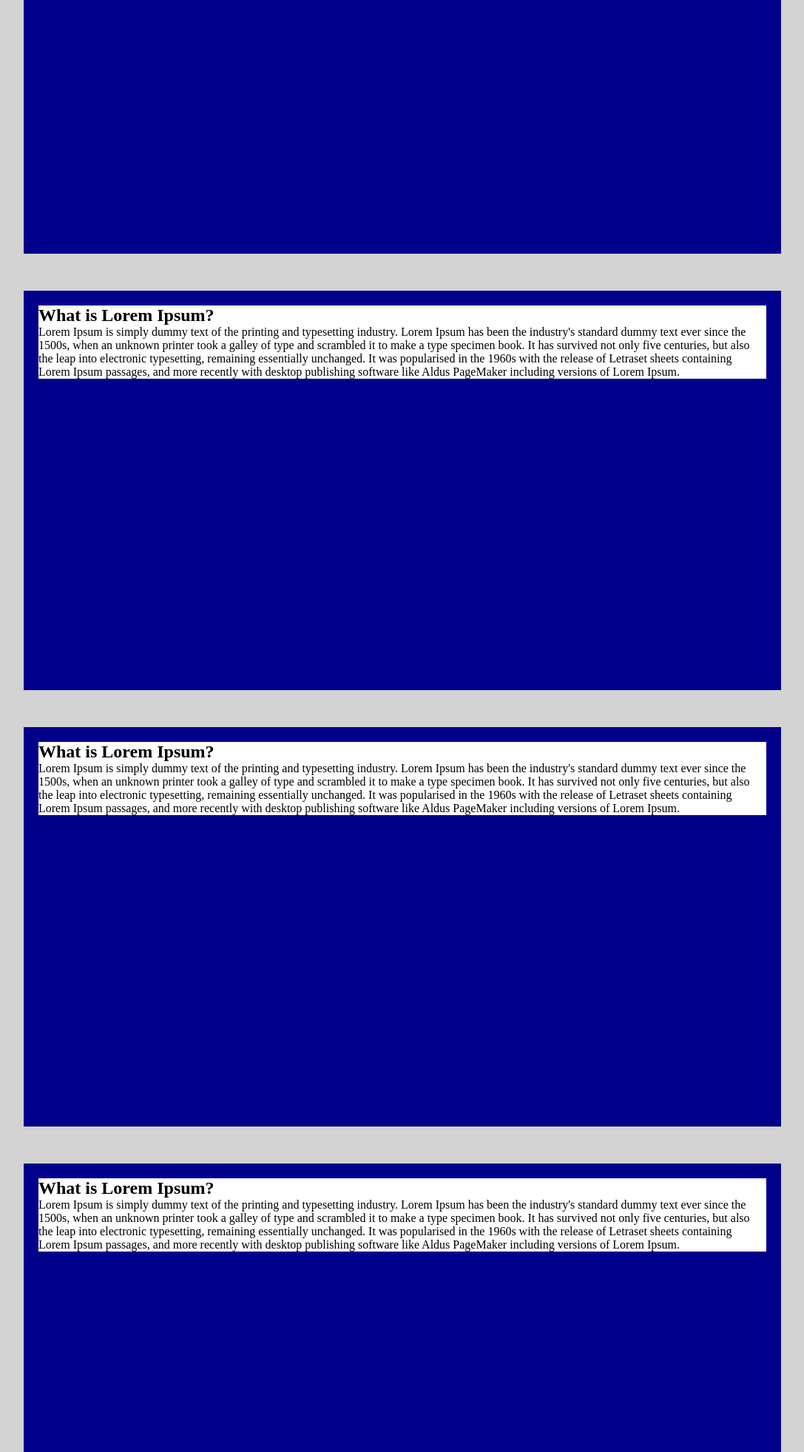
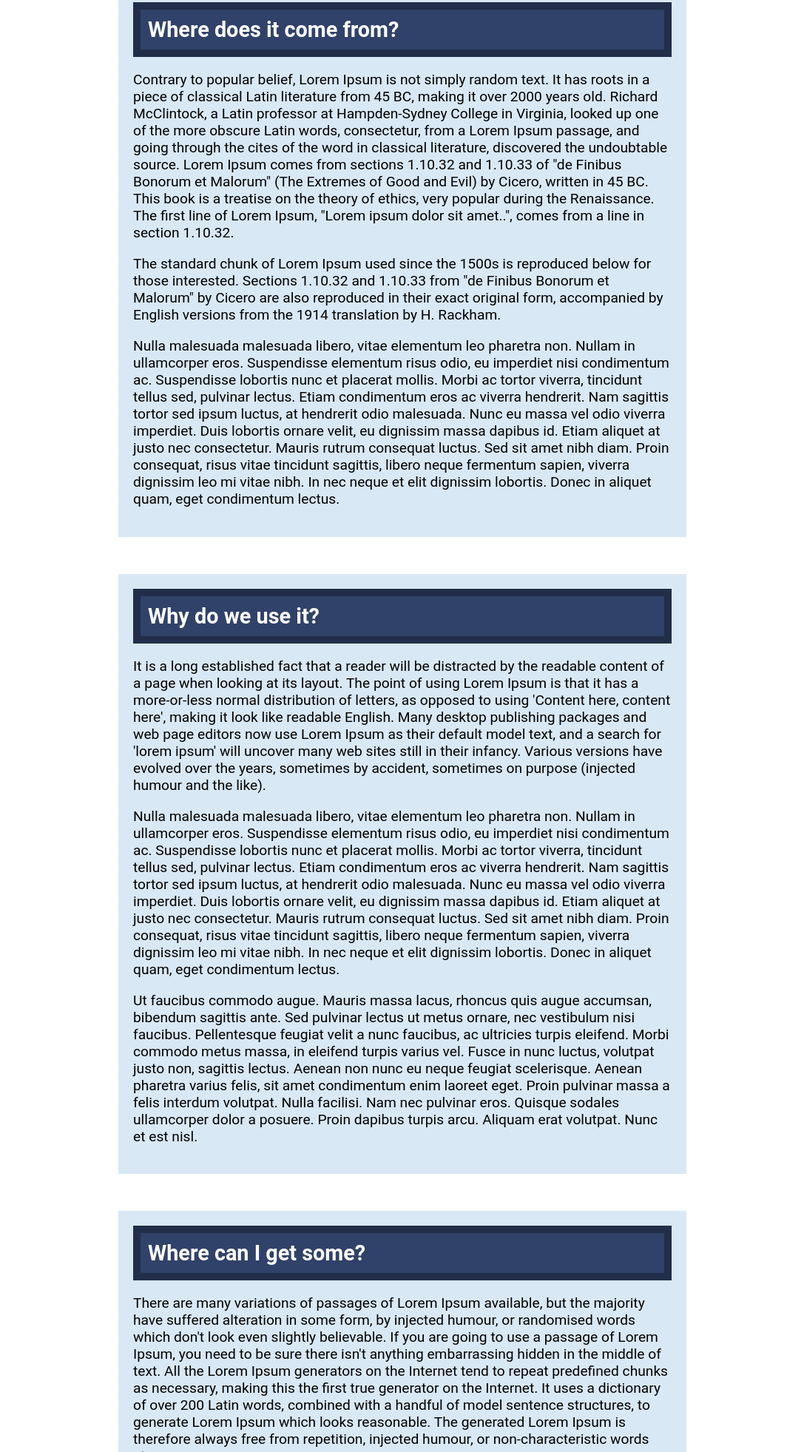
Before and after one commit to katranci/jQuery.positionSticky, a website: page demos/demo2.html in a window 1280 px wide. Shown: the part 837-2800 px from the top of the page at 74% size, without its empty margins (96-1183 px from the left). Drawn offline with Linux system fonts and the light colour scheme.

Commit message:
Slight presentation change on demos

```diff
--- a/demos/demo2.html
+++ b/demos/demo2.html
@@ -4,87 +4,40 @@
   <meta charset="UTF-8">
   <title>PositionSticky Demo #2</title>
   <style>
-    body, h2, p {margin: 0;}
-    body {padding: 0 10% 1500px; background: lightgray;}
-    .content {height: 500px; margin: 50px 0; padding: 20px; background: darkblue;}
-    .sticky {background: white;}
+    body, h2 {margin: 0;}
+    body {padding: 0 20% 1000px; background: #FFFFFF; font: 1.2rem 'Roboto', sans-serif;}
+    .content {margin: 50px 0; padding: 20px; background: #D9E8F5;}
+    .sticky {padding: 10px; border: 10px solid rgba(0,0,0,0.3); background: #304269; color: #FFFFFF;}
   </style>
 </head>
 <body>
 
   <div class="content">
-    <div class="sticky">
-      <h2>What is Lorem Ipsum?</h2>
-      <p>
-        Lorem Ipsum is simply dummy text of the printing and typesetting industry.
-        Lorem Ipsum has been the industry's standard dummy text ever since the 1500s,
-        when an unknown printer took a galley of type and scrambled it to make a type specimen book.
-        It has survived not only five centuries, but also the leap into electronic typesetting,
-        remaining essentially unchanged. It was popularised in the 1960s with the release of
-        Letraset sheets containing Lorem Ipsum passages, and more recently with desktop publishing
-        software like Aldus PageMaker including versions of Lorem Ipsum.
-      </p>
-    </div>
+    <h2 class="sticky">What is Lorem Ipsum?</h2>
+    <p>Lorem Ipsum is simply dummy text of the printing and typesetting industry. Lorem Ipsum has been the industry's standard dummy text ever since the 1500s, when an unknown printer took a galley of type and scrambled it to make a type specimen book. It has survived not only five centuries, but also the leap into electronic typesetting, remaining essentially unchanged. It was popularised in the 1960s with the release of Letraset sheets containing Lorem Ipsum passages, and more recently with desktop publishing software like Aldus PageMaker including versions of Lorem Ipsum.</p>
+    <p>Lorem ipsum dolor sit amet, consectetur adipiscing elit. Nunc vel sem quam. Sed posuere interdum laoreet. Ut ut tortor vitae dolor consectetur suscipit. Lorem ipsum dolor sit amet, consectetur adipiscing elit. Nulla vehicula justo in odio vehicula pellentesque. Quisque erat ante, euismod eu magna in, viverra interdum quam. Mauris convallis, tellus rutrum porttitor rhoncus, velit tortor vulputate quam, ut accumsan ante justo sit amet purus. Fusce at iaculis augue, in blandit erat. Sed ac libero eleifend, interdum turpis sed, fermentum velit.</p>
+    <p>In ut turpis nulla. Morbi ut ante erat. Donec pharetra, lorem at vehicula gravida, dui tellus luctus risus, vel pharetra libero tortor ut orci. Nullam pulvinar magna dapibus malesuada laoreet. Etiam placerat interdum pharetra. Suspendisse potenti. Donec consectetur ligula eu turpis pretium tempus. Duis in rhoncus nisi. Phasellus porta mauris at leo pulvinar, sed congue tortor mollis. Nullam porttitor gravida lorem fermentum tincidunt. Etiam auctor bibendum risus, vitae mattis lorem imperdiet nec. Mauris non posuere enim, et dictum nibh. Aenean ac purus sodales, interdum augue sed, dignissim nisl.</p>
   </div>
 
   <div class="content">
-    <div class="sticky">
-      <h2>What is Lorem Ipsum?</h2>
-      <p>
-        Lorem Ipsum is simply dummy text of the printing and typesetting industry.
-        Lorem Ipsum has been the industry's standard dummy text ever since the 1500s,
-        when an unknown printer took a galley of type and scrambled it to make a type specimen book.
-        It has survived not only five centuries, but also the leap into electronic typesetting,
-        remaining essentially unchanged. It was popularised in the 1960s with the release of
-        Letraset sheets containing Lorem Ipsum passages, and more recently with desktop publishing
-        software like Aldus PageMaker including versions of Lorem Ipsum.
-      </p>
-    </div>
+    <h2 class="sticky">Where does it come from?</h2>
+    <p>Contrary to popular belief, Lorem Ipsum is not simply random text. It has roots in a piece of classical Latin literature from 45 BC, making it over 2000 years old. Richard McClintock, a Latin professor at Hampden-Sydney College in Virginia, looked up one of the more obscure Latin words, consectetur, from a Lorem Ipsum passage, and going through the cites of the word in classical literature, discovered the undoubtable source. Lorem Ipsum comes from sections 1.10.32 and 1.10.33 of "de Finibus Bonorum et Malorum" (The Extremes of Good and Evil) by Cicero, written in 45 BC. This book is a treatise on the theory of ethics, very popular during the Renaissance. The first line of Lorem Ipsum, "Lorem ipsum dolor sit amet..", comes from a line in section 1.10.32.</p>
+    <p>The standard chunk of Lorem Ipsum used since the 1500s is reproduced below for those interested. Sections 1.10.32 and 1.10.33 from "de Finibus Bonorum et Malorum" by Cicero are also reproduced in their exact original form, accompanied by English versions from the 1914 translation by H. Rackham.</p>
+    <p>Nulla malesuada malesuada libero, vitae elementum leo pharetra non. Nullam in ullamcorper eros. Suspendisse elementum risus odio, eu imperdiet nisi condimentum ac. Suspendisse lobortis nunc et placerat mollis. Morbi ac tortor viverra, tincidunt tellus sed, pulvinar lectus. Etiam condimentum eros ac viverra hendrerit. Nam sagittis tortor sed ipsum luctus, at hendrerit odio malesuada. Nunc eu massa vel odio viverra imperdiet. Duis lobortis ornare velit, eu dignissim massa dapibus id. Etiam aliquet at justo nec consectetur. Mauris rutrum consequat luctus. Sed sit amet nibh diam. Proin consequat, risus vitae tincidunt sagittis, libero neque fermentum sapien, viverra dignissim leo mi vitae nibh. In nec neque et elit dignissim lobortis. Donec in aliquet quam, eget condimentum lectus.</p>
   </div>
 
   <div class="content">
-    <div class="sticky">
-      <h2>What is Lorem Ipsum?</h2>
-      <p>
-        Lorem Ipsum is simply dummy text of the printing and typesetting industry.
-        Lorem Ipsum has been the industry's standard dummy text ever since the 1500s,
-        when an unknown printer took a galley of type and scrambled it to make a type specimen book.
-        It has survived not only five centuries, but also the leap into electronic typesetting,
-        remaining essentially unchanged. It was popularised in the 1960s with the release of
-        Letraset sheets containing Lorem Ipsum passages, and more recently with desktop publishing
-        software like Aldus PageMaker including versions of Lorem Ipsum.
-      </p>
-    </div>
+    <h2 class="sticky">Why do we use it?</h2>
+    <p>It is a long established fact that a reader will be distracted by the readable content of a page when looking at its layout. The point of using Lorem Ipsum is that it has a more-or-less normal distribution of letters, as opposed to using 'Content here, content here', making it look like readable English. Many desktop publishing packages and web page editors now use Lorem Ipsum as their default model text, and a search for 'lorem ipsum' will uncover many web sites still in their infancy. Various versions have evolved over the years, sometimes by accident, sometimes on purpose (injected humour and the like).</p>
+    <p>Nulla malesuada malesuada libero, vitae elementum leo pharetra non. Nullam in ullamcorper eros. Suspendisse elementum risus odio, eu imperdiet nisi condimentum ac. Suspendisse lobortis nunc et placerat mollis. Morbi ac tortor viverra, tincidunt tellus sed, pulvinar lectus. Etiam condimentum eros ac viverra hendrerit. Nam sagittis tortor sed ipsum luctus, at hendrerit odio malesuada. Nunc eu massa vel odio viverra imperdiet. Duis lobortis ornare velit, eu dignissim massa dapibus id. Etiam aliquet at justo nec consectetur. Mauris rutrum consequat luctus. Sed sit amet nibh diam. Proin consequat, risus vitae tincidunt sagittis, libero neque fermentum sapien, viverra dignissim leo mi vitae nibh. In nec neque et elit dignissim lobortis. Donec in aliquet quam, eget condimentum lectus.</p>
+    <p>Ut faucibus commodo augue. Mauris massa lacus, rhoncus quis augue accumsan, bibendum sagittis ante. Sed pulvinar lectus ut metus ornare, nec vestibulum nisi faucibus. Pellentesque feugiat velit a nunc faucibus, ac ultricies turpis eleifend. Morbi commodo metus massa, in eleifend turpis varius vel. Fusce in nunc luctus, volutpat justo non, sagittis lectus. Aenean non nunc eu neque feugiat scelerisque. Aenean pharetra varius felis, sit amet condimentum enim laoreet eget. Proin pulvinar massa a felis interdum volutpat. Nulla facilisi. Nam nec pulvinar eros. Quisque sodales ullamcorper dolor a posuere. Proin dapibus turpis arcu. Aliquam erat volutpat. Nunc et est nisl.</p>
   </div>
 
   <div class="content">
-    <div class="sticky">
-      <h2>What is Lorem Ipsum?</h2>
-      <p>
-        Lorem Ipsum is simply dummy text of the printing and typesetting industry.
-        Lorem Ipsum has been the industry's standard dummy text ever since the 1500s,
-        when an unknown printer took a galley of type and scrambled it to make a type specimen book.
-        It has survived not only five centuries, but also the leap into electronic typesetting,
-        remaining essentially unchanged. It was popularised in the 1960s with the release of
-        Letraset sheets containing Lorem Ipsum passages, and more recently with desktop publishing
-        software like Aldus PageMaker including versions of Lorem Ipsum.
-      </p>
-    </div>
-  </div>
-
-  <div class="content">
-    <div class="sticky">
-      <h2>What is Lorem Ipsum?</h2>
-      <p>
-        Lorem Ipsum is simply dummy text of the printing and typesetting industry.
-        Lorem Ipsum has been the industry's standard dummy text ever since the 1500s,
-        when an unknown printer took a galley of type and scrambled it to make a type specimen book.
-        It has survived not only five centuries, but also the leap into electronic typesetting,
-        remaining essentially unchanged. It was popularised in the 1960s with the release of
-        Letraset sheets containing Lorem Ipsum passages, and more recently with desktop publishing
-        software like Aldus PageMaker including versions of Lorem Ipsum.
-      </p>
-    </div>
+    <h2 class="sticky">Where can I get some?</h2>
+    <p>There are many variations of passages of Lorem Ipsum available, but the majority have suffered alteration in some form, by injected humour, or randomised words which don't look even slightly believable. If you are going to use a passage of Lorem Ipsum, you need to be sure there isn't anything embarrassing hidden in the middle of text. All the Lorem Ipsum generators on the Internet tend to repeat predefined chunks as necessary, making this the first true generator on the Internet. It uses a dictionary of over 200 Latin words, combined with a handful of model sentence structures, to generate Lorem Ipsum which looks reasonable. The generated Lorem Ipsum is therefore always free from repetition, injected humour, or non-characteristic words etc.</p>
+    <p>Nulla malesuada malesuada libero, vitae elementum leo pharetra non. Nullam in ullamcorper eros. Suspendisse elementum risus odio, eu imperdiet nisi condimentum ac. Suspendisse lobortis nunc et placerat mollis. Morbi ac tortor viverra, tincidunt tellus sed, pulvinar lectus. Etiam condimentum eros ac viverra hendrerit. Nam sagittis tortor sed ipsum luctus, at hendrerit odio malesuada. Nunc eu massa vel odio viverra imperdiet. Duis lobortis ornare velit, eu dignissim massa dapibus id. Etiam aliquet at justo nec consectetur. Mauris rutrum consequat luctus. Sed sit amet nibh diam. Proin consequat, risus vitae tincidunt sagittis, libero neque fermentum sapien, viverra dignissim leo mi vitae nibh. In nec neque et elit dignissim lobortis. Donec in aliquet quam, eget condimentum lectus.</p>
+    <p>Ut faucibus commodo augue. Mauris massa lacus, rhoncus quis augue accumsan, bibendum sagittis ante. Sed pulvinar lectus ut metus ornare, nec vestibulum nisi faucibus. Pellentesque feugiat velit a nunc faucibus, ac ultricies turpis eleifend. Morbi commodo metus massa, in eleifend turpis varius vel. Fusce in nunc luctus, volutpat justo non, sagittis lectus. Aenean non nunc eu neque feugiat scelerisque. Aenean pharetra varius felis, sit amet condimentum enim laoreet eget. Proin pulvinar massa a felis interdum volutpat. Nulla facilisi. Nam nec pulvinar eros. Quisque sodales ullamcorper dolor a posuere. Proin dapibus turpis arcu. Aliquam erat volutpat. Nunc et est nisl.</p>
   </div>
 
   <script src="../dist/PositionSticky.js"></script>
```
Also changed, not shown: demos/demo1.html (+7 -7 lines).
